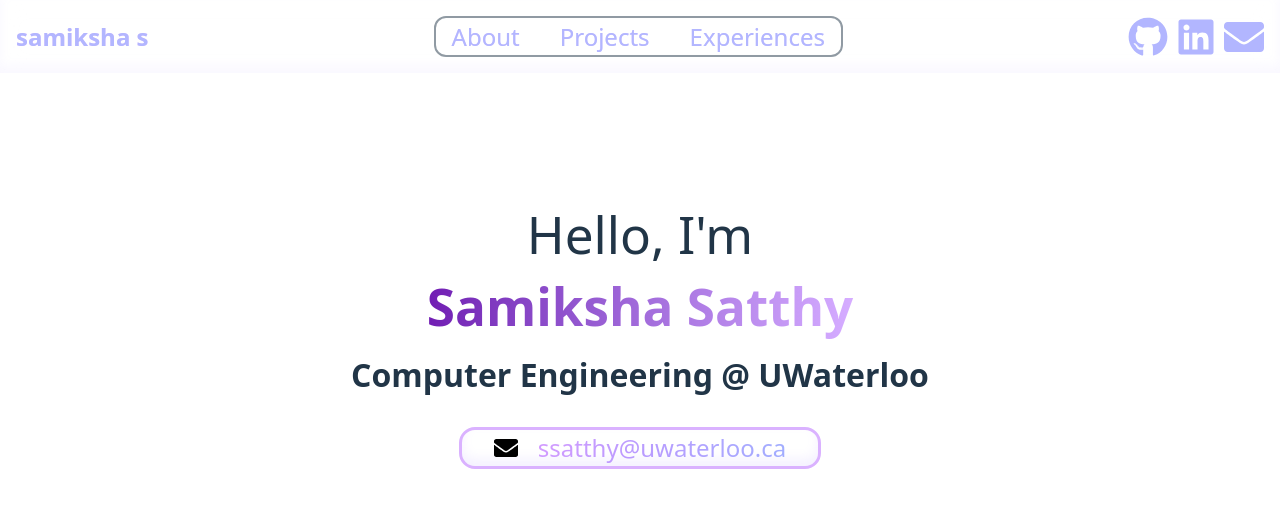
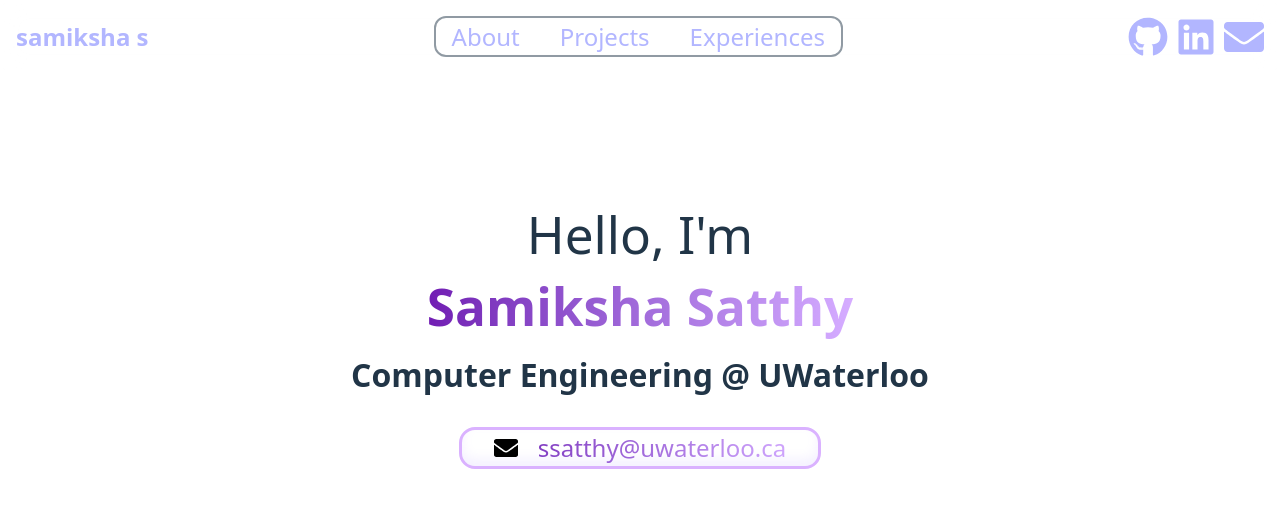
Before and after one commit to samiksha-satthy/portfolio, a React (Vite) app: page / in a window 1280 px wide. Shown: the top 519 px of the page. Built offline with nearby package versions, Linux system fonts and the light colour scheme.

Commit message:
changed hover effects

```diff
--- a/src/components/NavBar.jsx
+++ b/src/components/NavBar.jsx
@@ -20,7 +20,7 @@ function NavLink(props) {
 
 function NavBar() {
   return (
-    <nav className="hidden lg:inline-flex flex-row flex-wrap fixed z-10 top-0 bg-linear-to-r from-[#e59cff] via-[#ba9cff] to-[#9cb2ff] bg-clip-text backdrop-blur-md shadow-[inset_0_-7px_11px_#a48fff1f] transition duration-300 ease-in-out opacity-50 w-full justify-between items-center">
+    <nav className="hidden lg:inline-flex flex-row flex-wrap fixed z-10 top-0 bg-clip-text backdrop-blur-md transition duration-300 ease-in-out opacity-50 w-full justify-between items-center">
       <Link
         to="title"
         smooth={true}
--- a/src/components/Projects.jsx
+++ b/src/components/Projects.jsx
@@ -25,7 +25,7 @@ function Project(props) {
         </h3>
         <div className="flex flex-wrap gap-2 justify-center p-4">
           {props.skills.map((skill) => (
-            <p className="px-3 py-1 font-bold rounded-full border border-purple-300 text-transparent bg-linear-to-r from-[#e59cff] via-[#ba9cff] to-[#9cb2ff] bg-clip-text backdrop-blur-md shadow-[inset_0_-7px_11px_#a48fff1f] transition duration-300 ease-in-out hover:shadow-[0_0_20px_#d498fb] hover:border-[#d498fb]">
+            <p className="px-3 py-1 font-bold rounded-full border border-purple-300 text-transparent bg-linear-to-r from-purple-800 to-purple-300 bg-clip-text backdrop-blur-md shadow-[inset_0_-7px_11px_#a48fff1f] transition duration-300 ease-in-out hover:shadow-[0_0_20px_#d498fb] hover:border-purple-200">
               {skill}
             </p>
           ))}
--- a/src/components/Title.jsx
+++ b/src/components/Title.jsx
@@ -17,7 +17,7 @@ function Title() {
         </h1>
         <h2 className="lg:font-bold mb-7">Computer Engineering @ UWaterloo</h2>
         <a href="mailto:ssatthy@uwaterloo.ca" target="_blank">
-          <div className="inline-flex lg:flex flex-row justify-center items-center gap-5 border-3 rounded-2xl px-2 lg:px-8 border-purple-300 text-transparent bg-linear-to-r from-[#e59cff] via-[#ba9cff] to-[#9cb2ff] bg-clip-text backdrop-blur-md shadow-[inset_0_-7px_11px_#a48fff1f] transition duration-300 ease-in-out hover:shadow-[0_0_20px_#d498fb] hover:border-[#d498fb]">
+          <div className="inline-flex lg:flex flex-row justify-center items-center gap-5 border-3 rounded-2xl px-2 lg:px-8 border-purple-300 text-transparent bg-linear-to-r from-purple-800 to-purple-300 bg-clip-text backdrop-blur-md shadow-[inset_0_-7px_11px_#a48fff1f] transition duration-300 ease-in-out hover:shadow-[0_0_20px_#d498fb] hover:border-purple-300">
             <FaEnvelope size={24} className="text-center text-black dark:text-white m-0 p-0" />
             <h3 className="m-0 p-0">ssatthy@uwaterloo.ca</h3>
           </div>
```
Also changed, not shown: 1 other file (tests, documents, lock files or other folders).
